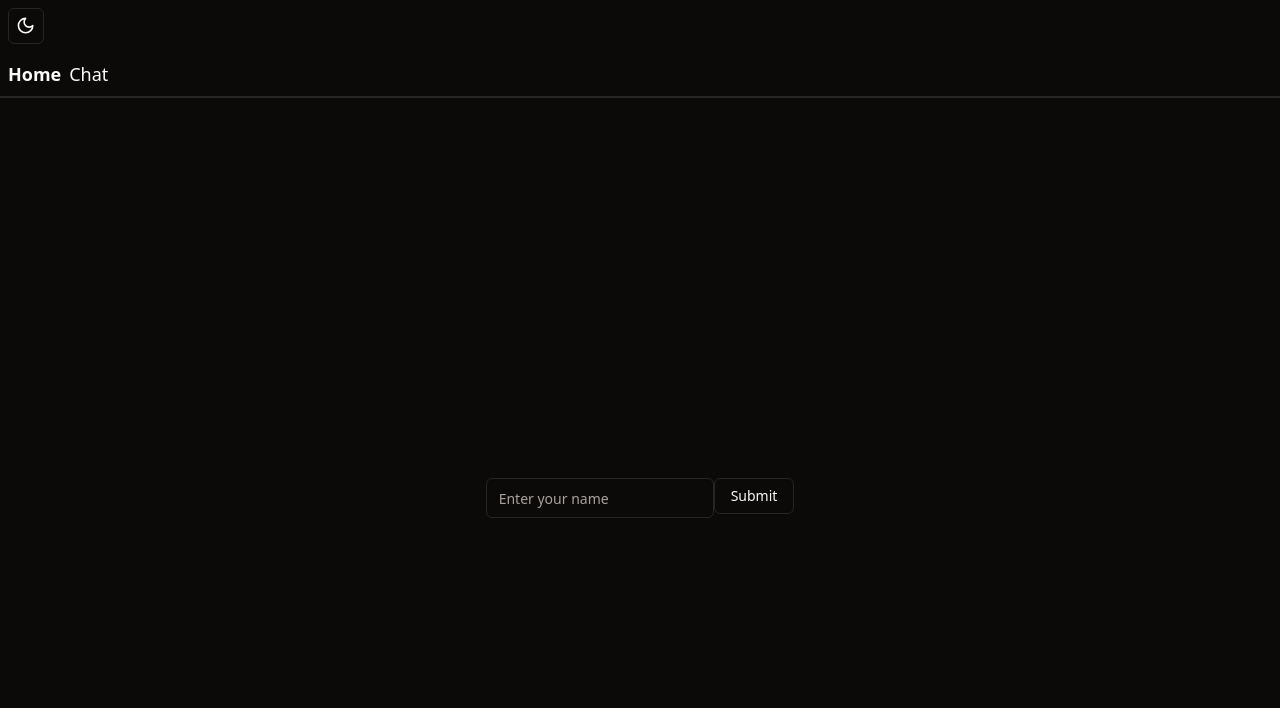
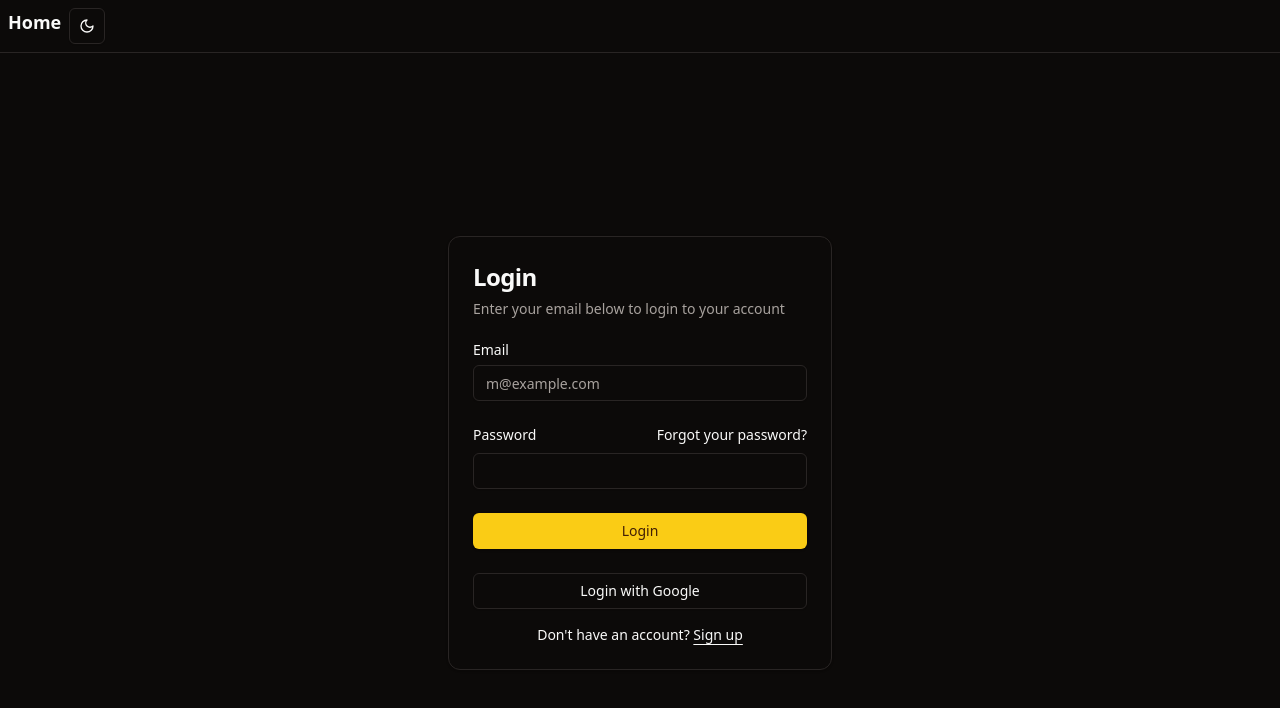
Before and after one commit to andrewchng/chat-app-e2e, a React (Vite) app in the folder frontend/: page / in a window 1280 px wide. Shown: the top 708 px of the page. Built offline with nearby package versions, Linux system fonts and the light colour scheme; no server answers.

Commit message:
added shadcn components and login

```diff
--- a/frontend/package.json
+++ b/frontend/package.json
@@ -9,13 +9,13 @@
 		"lint": "eslint . --ext ts,tsx --report-unused-disable-directives --max-warnings 0",
 		"serve": "vite preview",
 		"start": "vite"
-
 	},
 	"dependencies": {
 		"@radix-ui/react-avatar": "^1.0.4",
 		"@radix-ui/react-dropdown-menu": "^2.0.6",
 		"@radix-ui/react-icons": "^1.3.0",
-		"@radix-ui/react-slot": "^1.0.2",
+		"@radix-ui/react-label": "^2.1.1",
+		"@radix-ui/react-slot": "^1.1.1",
 		"@tanstack/react-form": "^0.41.3",
 		"@tanstack/react-router": "^1.15.10",
 		"class-variance-authority": "^0.7.0",
--- a/frontend/src/components/ui/Button.tsx
+++ b/frontend/src/components/ui/Button.tsx
@@ -5,7 +5,7 @@
 import { cn } from "@/lib/utils"
 
 const buttonVariants = cva(
-  "inline-flex items-center justify-center whitespace-nowrap rounded-md text-sm font-medium transition-colors focus-visible:outline-none focus-visible:ring-1 focus-visible:ring-ring disabled:pointer-events-none disabled:opacity-50",
+  "inline-flex items-center justify-center gap-2 whitespace-nowrap rounded-md text-sm font-medium transition-colors focus-visible:outline-none focus-visible:ring-1 focus-visible:ring-ring disabled:pointer-events-none disabled:opacity-50 [&_svg]:pointer-events-none [&_svg]:size-4 [&_svg]:shrink-0",
   {
     variants: {
       variant: {
--- a/frontend/src/components/ui/Input.tsx
+++ b/frontend/src/components/ui/Input.tsx
@@ -1,6 +1,6 @@
-import { cn } from "@/lib/utils"
 import * as React from "react"
 
+import { cn } from "@/lib/utils"
 
 const Input = React.forwardRef<HTMLInputElement, React.ComponentProps<"input">>(
   ({ className, type, ...props }, ref) => {
@@ -8,7 +8,7 @@
       <input
         type={type}
         className={cn(
-          "flex h-10 w-full rounded-md border border-input bg-background px-3 py-2 text-base ring-offset-background file:border-0 file:bg-transparent file:text-sm file:font-medium file:text-foreground placeholder:text-muted-foreground focus-visible:outline-none focus-visible:ring-2 focus-visible:ring-ring focus-visible:ring-offset-2 disabled:cursor-not-allowed disabled:opacity-50 md:text-sm",
+          "flex h-9 w-full rounded-md border border-input bg-transparent px-3 py-1 text-base shadow-sm transition-colors file:border-0 file:bg-transparent file:text-sm file:font-medium file:text-foreground placeholder:text-muted-foreground focus-visible:outline-none focus-visible:ring-1 focus-visible:ring-ring disabled:cursor-not-allowed disabled:opacity-50 md:text-sm",
           className
         )}
         ref={ref}
--- /dev/null
+++ b/frontend/src/components/ui/card.tsx
@@ -0,0 +1,76 @@
+import * as React from "react"
+
+import { cn } from "@/lib/utils"
+
+const Card = React.forwardRef<
+  HTMLDivElement,
+  React.HTMLAttributes<HTMLDivElement>
+>(({ className, ...props }, ref) => (
+  <div
+    ref={ref}
+    className={cn(
+      "rounded-xl border bg-card text-card-foreground shadow",
+      className
+    )}
+    {...props}
+  />
+))
+Card.displayName = "Card"
+
+const CardHeader = React.forwardRef<
+  HTMLDivElement,
+  React.HTMLAttributes<HTMLDivElement>
+>(({ className, ...props }, ref) => (
+  <div
+    ref={ref}
+    className={cn("flex flex-col space-y-1.5 p-6", className)}
+    {...props}
+  />
+))
+CardHeader.displayName = "CardHeader"
+
+const CardTitle = React.forwardRef<
+  HTMLDivElement,
+  React.HTMLAttributes<HTMLDivElement>
+>(({ className, ...props }, ref) => (
+  <div
+    ref={ref}
+    className={cn("font-semibold leading-none tracking-tight", className)}
+    {...props}
+  />
+))
+CardTitle.displayName = "CardTitle"
+
+const CardDescription = React.forwardRef<
+  HTMLDivElement,
+  React.HTMLAttributes<HTMLDivElement>
+>(({ className, ...props }, ref) => (
+  <div
+    ref={ref}
+    className={cn("text-sm text-muted-foreground", className)}
+    {...props}
+  />
+))
+CardDescription.displayName = "CardDescription"
+
+const CardContent = React.forwardRef<
+  HTMLDivElement,
+  React.HTMLAttributes<HTMLDivElement>
+>(({ className, ...props }, ref) => (
+  <div ref={ref} className={cn("p-6 pt-0", className)} {...props} />
+))
+CardContent.displayName = "CardContent"
+
+const CardFooter = React.forwardRef<
+  HTMLDivElement,
+  React.HTMLAttributes<HTMLDivElement>
+>(({ className, ...props }, ref) => (
+  <div
+    ref={ref}
+    className={cn("flex items-center p-6 pt-0", className)}
+    {...props}
+  />
+))
+CardFooter.displayName = "CardFooter"
+
+export { Card, CardHeader, CardFooter, CardTitle, CardDescription, CardContent }
--- /dev/null
+++ b/frontend/src/components/ui/label.tsx
@@ -0,0 +1,24 @@
+import * as React from "react"
+import * as LabelPrimitive from "@radix-ui/react-label"
+import { cva, type VariantProps } from "class-variance-authority"
+
+import { cn } from "@/lib/utils"
+
+const labelVariants = cva(
+  "text-sm font-medium leading-none peer-disabled:cursor-not-allowed peer-disabled:opacity-70"
+)
+
+const Label = React.forwardRef<
+  React.ElementRef<typeof LabelPrimitive.Root>,
+  React.ComponentPropsWithoutRef<typeof LabelPrimitive.Root> &
+    VariantProps<typeof labelVariants>
+>(({ className, ...props }, ref) => (
+  <LabelPrimitive.Root
+    ref={ref}
+    className={cn(labelVariants(), className)}
+    {...props}
+  />
+))
+Label.displayName = LabelPrimitive.Root.displayName
+
+export { Label }
--- a/frontend/src/pages/chat-page.tsx
+++ b/frontend/src/pages/chat-page.tsx
@@ -3,6 +3,7 @@
 import { socketEvent } from "../types/socket-events";
 import { useNavigate } from "@tanstack/react-router";
 import { Button } from "@/components/ui/Button";
+import { ChevronUp } from "lucide-react";
 import { Input } from "@/components/ui/Input";
 
 interface outgoingMessage {
@@ -41,15 +42,22 @@
 
   return (
     <div className="p-2">
-      <ul>
       {chat.map((bubble, index) => (
-          <li key={index}>
-            {bubble.username}: {bubble.message}
-          </li>
+        <ChatBubble key={index} {...bubble}></ChatBubble>
       ))}
-      </ul>
       <ChatMessageBar></ChatMessageBar>
     </div>
+  );
+}
+
+function ChatBubble({ username, message, timestamp }: chatBubble) {
+  return (
+    <>
+      <div className="flex w-max max-w-[75%] bg-secondary px-3 py-2 ml-auto rounded-lg m-2">
+        {username}: {message}
+        {timestamp && <span> ({timestamp.toLocaleTimeString()})</span>}
+      </div>
+    </>
   );
 }
 
@@ -73,9 +81,10 @@
   }
 
   return (
-    <div className="fixed bottom-5 left-0 right-0 h-13 rounded-4xl">
+    <div className="fixed bottom-5 left-0 right-0 h-13 flex justify-center">
+      <div className="md:max-w-[75%] sm:max-w-[90%] rounded-lg w-full">
         <form
-        className="flex h-full w-full px-6 py-2"
+          className="flex "
           onSubmit={(e) => {
             e.preventDefault();
             onSend();
@@ -85,18 +94,19 @@
             ref={inputRef}
             onChange={(e) => setMessageInput(e.target.value)}
             value={messageInput}
-          className="h-full flex-grow focus:outline-none focus:border-black"
+            className="h-full flex-grow"
             placeholder="Send a Message"
             type="text"
           ></Input>
           <Button
             variant={"outline"}
             type="submit"
-          className="ml-4 rounded py-2 px-3  hover:bg-gray-700 transition-colors"
+            className="ml-1 rounded py-2 px-3"
           >
-          ^
+            <ChevronUp />
           </Button>
         </form>
       </div>
+    </div>
   );
 }
--- a/frontend/src/pages/landing-page.tsx
+++ b/frontend/src/pages/landing-page.tsx
@@ -1,9 +1,17 @@
 import { useForm } from "@tanstack/react-form";
 import { socketEvent } from "../types/socket-events";
 import { useNavigate } from "@tanstack/react-router";
-import { Button } from "@/components/ui/Button";
 import { socket } from "@/socket";
 import { useEffect } from "react";
+import {
+  Card,
+  CardContent,
+  CardDescription,
+  CardHeader,
+  CardTitle,
+} from "@/components/ui/card";
+import { Label } from "@/components/ui/label";
+import { Button } from "@/components/ui/Button";
 import { Input } from "@/components/ui/Input";
 
 function LandingPage() {
@@ -30,23 +38,35 @@
   }
 
   return (
-    <div className="p-2 flex h-screen justify-center items-center">
+    <div className="flex min-h-svh w-full items-center justify-center p-6 md:p-10">
+      <div className="w-full max-w-sm">
+        <div className="flex flex-col gap-6">
+          <Card>
+            <CardHeader>
+              <CardTitle className="text-2xl">Login</CardTitle>
+              <CardDescription>
+                Enter your email below to login to your account
+              </CardDescription>
+            </CardHeader>
+            <CardContent>
               <form
-        className="flex"
                 onSubmit={(e) => {
                   e.preventDefault();
                   e.stopPropagation();
                   form.handleSubmit();
                 }}
               >
-        <div>
+                <div className="flex flex-col gap-6">
+                  <div className="grid gap-2">
+                    <Label htmlFor="email">Email</Label>
                     <form.Field
                       name="name"
                       children={(field) => (
                         <Input
+                          required
                           name={field.name}
                           value={field.state.value}
-                placeholder="Enter your name"
+                          placeholder="m@example.com"
                           onChange={(e) => {
                             field.handleChange(e.target.value);
                           }}
@@ -54,10 +74,36 @@
                       )}
                     />
                   </div>
-        <Button variant="outline" type="submit">
-          Submit
+                  <div className="grid gap-2">
+                    <div className="flex items-center">
+                      <Label htmlFor="password">Password</Label>
+                      <a
+                        href="#"
+                        className="ml-auto inline-block text-sm underline-offset-4 hover:underline"
+                      >
+                        Forgot your password?
+                      </a>
+                    </div>
+                    <Input id="password" type="password" required />
+                  </div>
+                  <Button type="submit" className="w-full">
+                    Login
                   </Button>
+                  <Button variant="outline" className="w-full">
+                    Login with Google
+                  </Button>
+                </div>
+                <div className="mt-4 text-center text-sm">
+                  Don&apos;t have an account?{" "}
+                  <a href="#" className="underline underline-offset-4">
+                    Sign up
+                  </a>
+                </div>
               </form>
+            </CardContent>
+          </Card>
+        </div>
+      </div>
     </div>
   );
 }
--- a/frontend/src/routes/__root.tsx
+++ b/frontend/src/routes/__root.tsx
@@ -1,5 +1,4 @@
 import { createRootRoute, Link, Outlet } from "@tanstack/react-router";
-import { TanStackRouterDevtools } from "@tanstack/router-devtools";
 
 // components
 import { ModeToggle } from "@/components/shared/ModeToggle";
@@ -7,9 +6,6 @@
 export const Route = createRootRoute({
   component: () => (
     <>
-      <div className="p-2 flex gap-2">
-        <ModeToggle />
-      </div>
       <div className="p-2 flex gap-2 text-lg">
         <Link
           to="/"
@@ -20,7 +16,7 @@
         >
           Home
         </Link>{" "}
-        <Link
+        {/* <Link
           to="/chat"
           activeProps={{
             className: "font-bold",
@@ -28,9 +24,10 @@
           activeOptions={{ exact: true }}
         >
           Chat
-        </Link>{" "}
+        </Link>{" "} */}
+        <ModeToggle />
       </div>
-      <hr />
+
       <hr />
       <Outlet />
       {/* <TanStackRouterDevtools /> */}
```
Also changed, not shown: 1 other file (tests, documents, lock files or other folders). Lines whose indentation alone changed are shown as unchanged.
